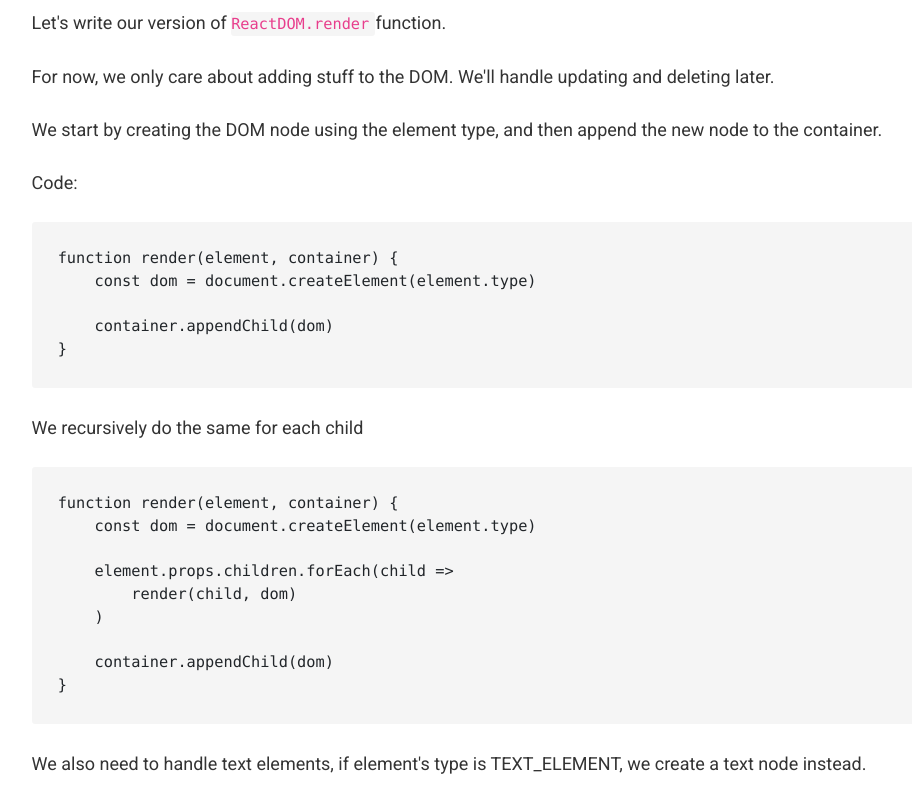
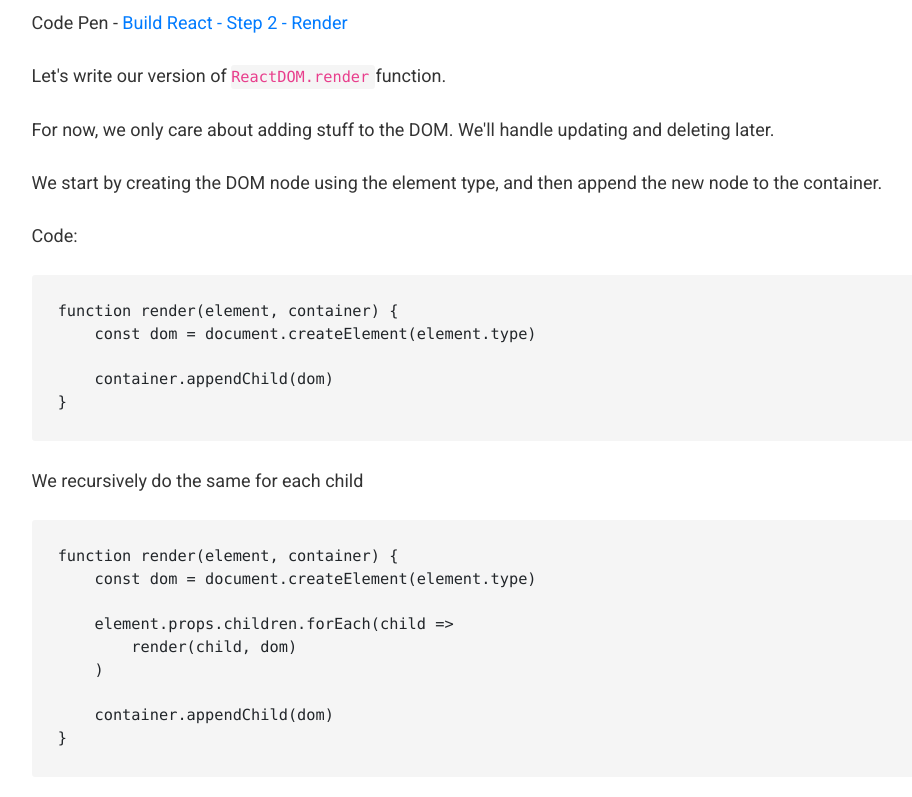
Before and after one commit to alphacrash/alphacrash-gatsby, a Gatsby site: page /build-react-2 in a window 1280 px wide. Shown: the part 203-1000 px from the top of the page, without its empty margins (148-1060 px from the left). Built offline with nearby package versions, Linux system fonts and the light colour scheme; Gatsby itself is replaced by a stand-in of ours; some packages are replaced by stand-ins of ours; code samples lack their colours.

Commit message:
Added codepen link

```diff
--- a/src/posts/0007-build-react-2.md
+++ b/src/posts/0007-build-react-2.md
@@ -3,6 +3,8 @@ title: 'Build React 2: render'
 date: 2021-08-23 09:00:00
 path: '/build-react-2'
 ---
+
+Code Pen - [Build React - Step 2 - Render](https://codepen.io/amthesud/pen/gORYdWm)
 
 Let's write our version of `ReactDOM.render` function.
 
```
